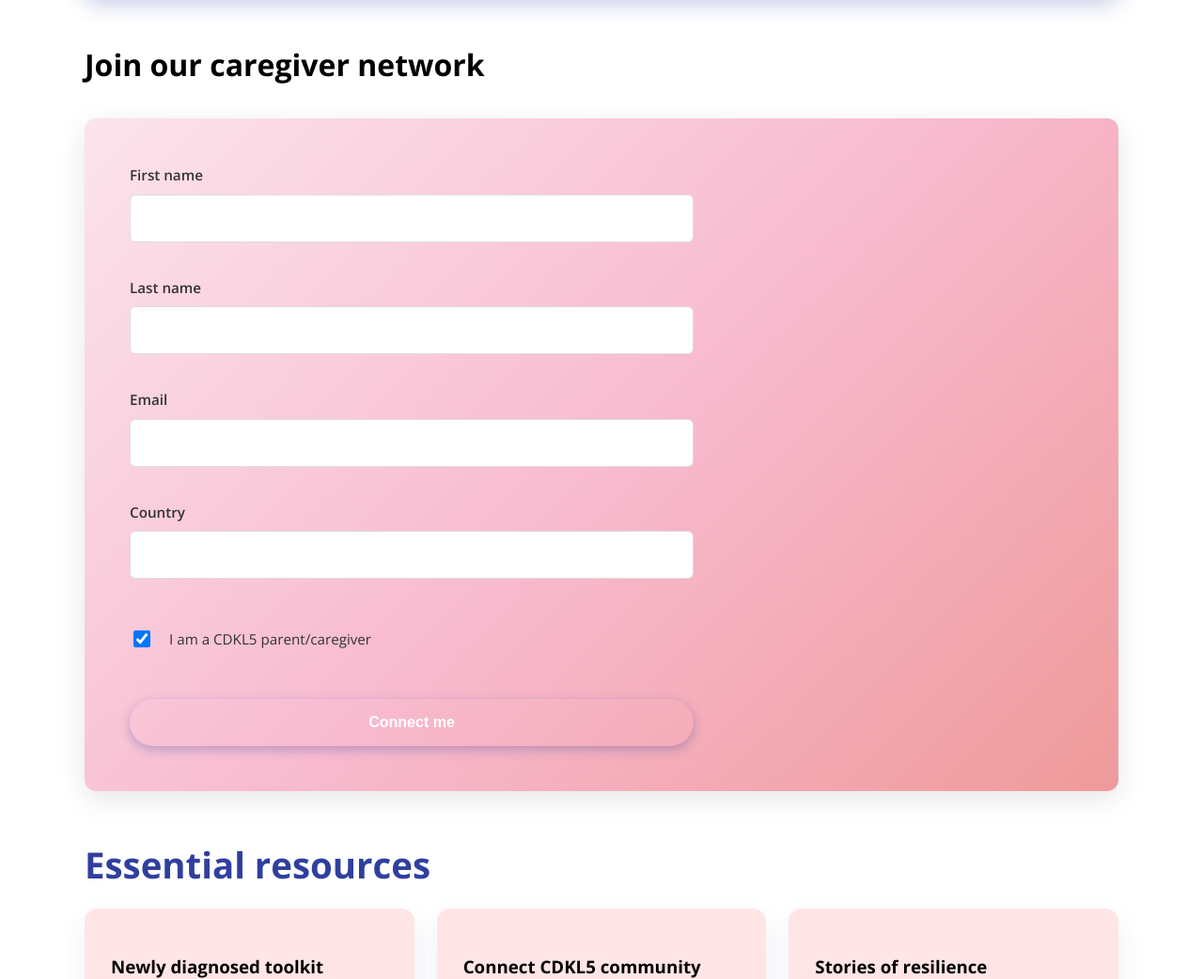
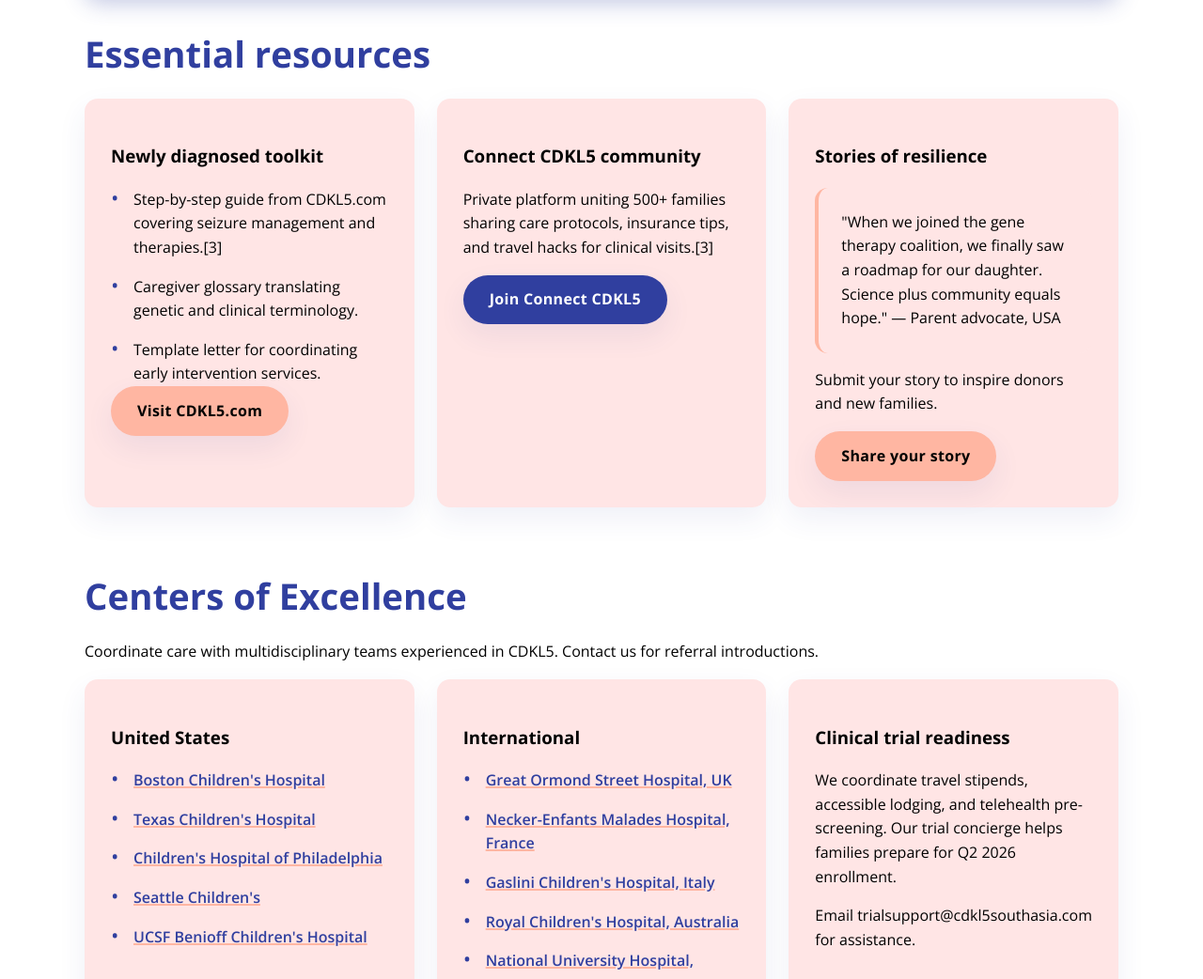
Before and after one commit to sakabraw-1/gene_therapy, a plain HTML site: page parents-caregivers.html in a window 1280 px wide. Shown: the part 700-1742 px from the top of the page at 94% size. Drawn offline with nearby package versions, Linux system fonts and the light colour scheme.

Commit message:
Remove caregiver network form from parents-caregivers page

```diff
--- a/parents-caregivers.html
+++ b/parents-caregivers.html
@@ -68,38 +68,6 @@
                         <div class="benefit-item">✓ Research participation</div>
                         <div class="benefit-item">✓ Community connection</div>
                     </div>
-                </div>
-            </section>
-
-            <!-- Join Caregiver Network Section -->
-            <section class="section fade-in caregiver-network-section" aria-labelledby="signup-heading">
-                <h2 id="signup-heading">Join our caregiver network</h2>
-                <div class="caregiver-network-card">
-                    <form action="https://formspree.io/f/your-form-id" method="post" class="caregiver-form">
-                        <div class="form-group">
-                            <label for="care-first">First name</label>
-                            <input id="care-first" name="firstName" type="text" autocomplete="given-name" required>
-                        </div>
-                        <div class="form-group">
-                            <label for="care-last">Last name</label>
-                            <input id="care-last" name="lastName" type="text" autocomplete="family-name" required>
-                        </div>
-                        <div class="form-group">
-                            <label for="care-email">Email</label>
-                            <input id="care-email" name="email" type="email" autocomplete="email" required>
-                        </div>
-                        <div class="form-group">
-                            <label for="care-country">Country</label>
-                            <input id="care-country" name="country" type="text" autocomplete="country-name" required>
-                        </div>
-                        <div class="form-group checkbox-group">
-                            <label class="checkbox-label">
-                                <input type="checkbox" name="isParentCaregiver" value="yes" checked>
-                                <span>I am a CDKL5 parent/caregiver</span>
-                            </label>
-                        </div>
-                        <button class="btn-caregiver-submit" type="submit">Connect me</button>
-                    </form>
                 </div>
             </section>
 
```
